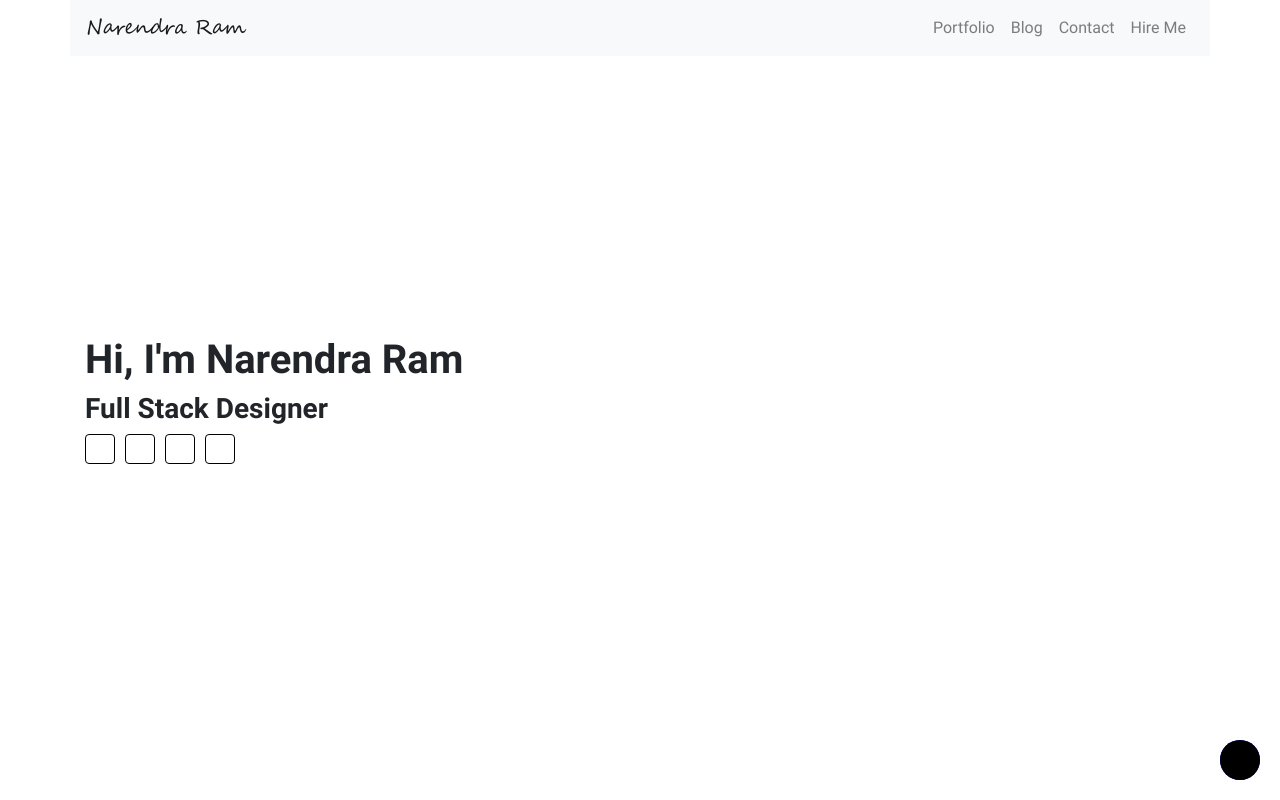
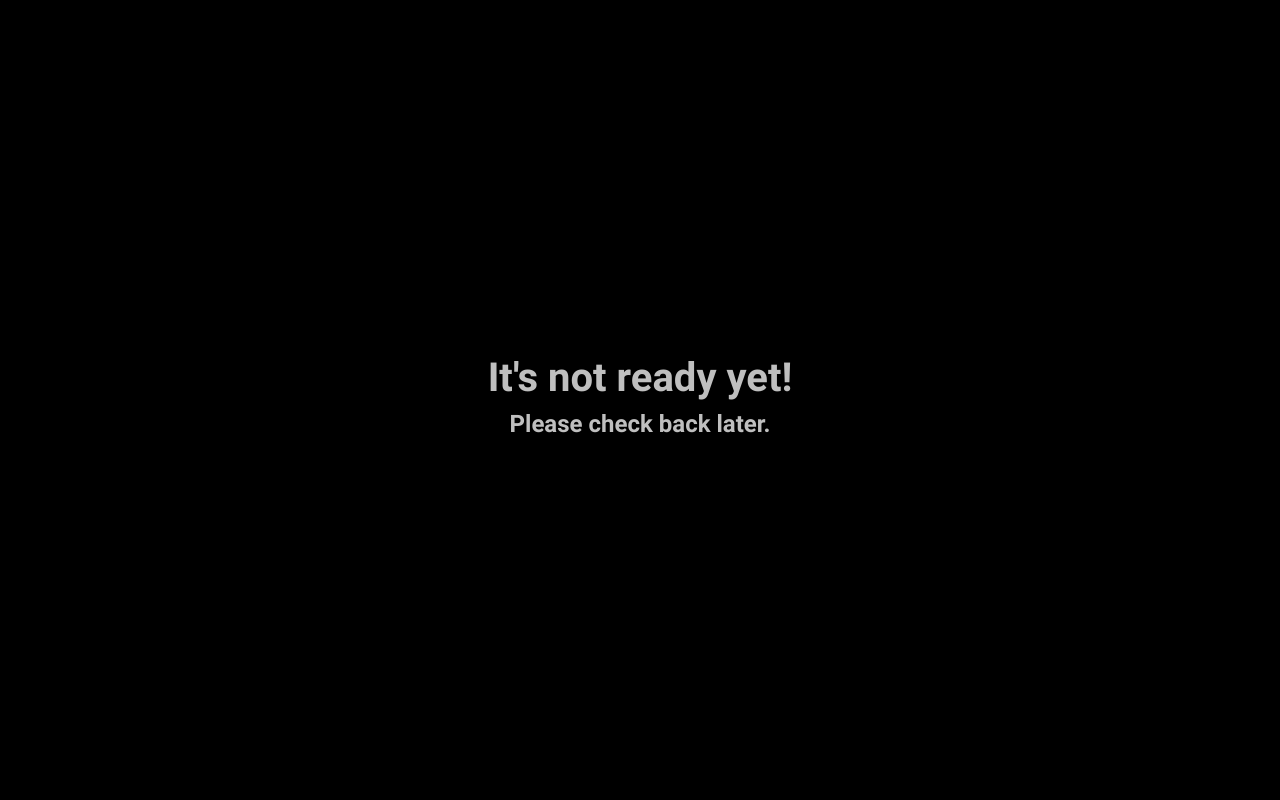
Before and after one commit to narenkram/Lance, a Nuxt app: page / in a window 1280 px wide. Shown: the top 800 px of the page. Built offline with nearby package versions, Linux system fonts and the light colour scheme; a web font is replaced by a local one.

Commit message:
Update index.vue

```diff
--- a/pages/index.vue
+++ b/pages/index.vue
@@ -277,10 +277,10 @@
       </div>
     </section>
 
-    <!-- <div class="Overlay">
+    <div class="Overlay">
       <h1>It's not ready yet!</h1>
       <h4>Please check back later.</h4>
-    </div>-->
+    </div>
   </div>
 </template>
 
```
